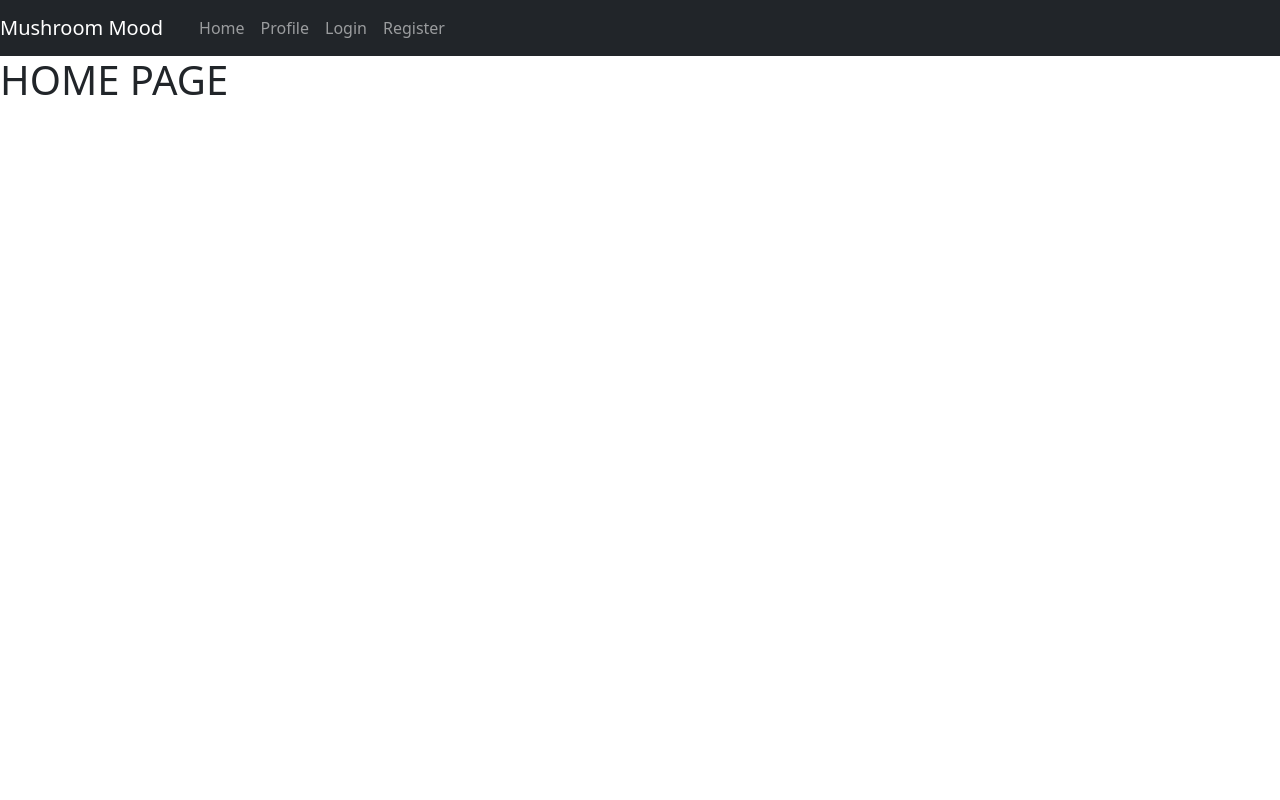
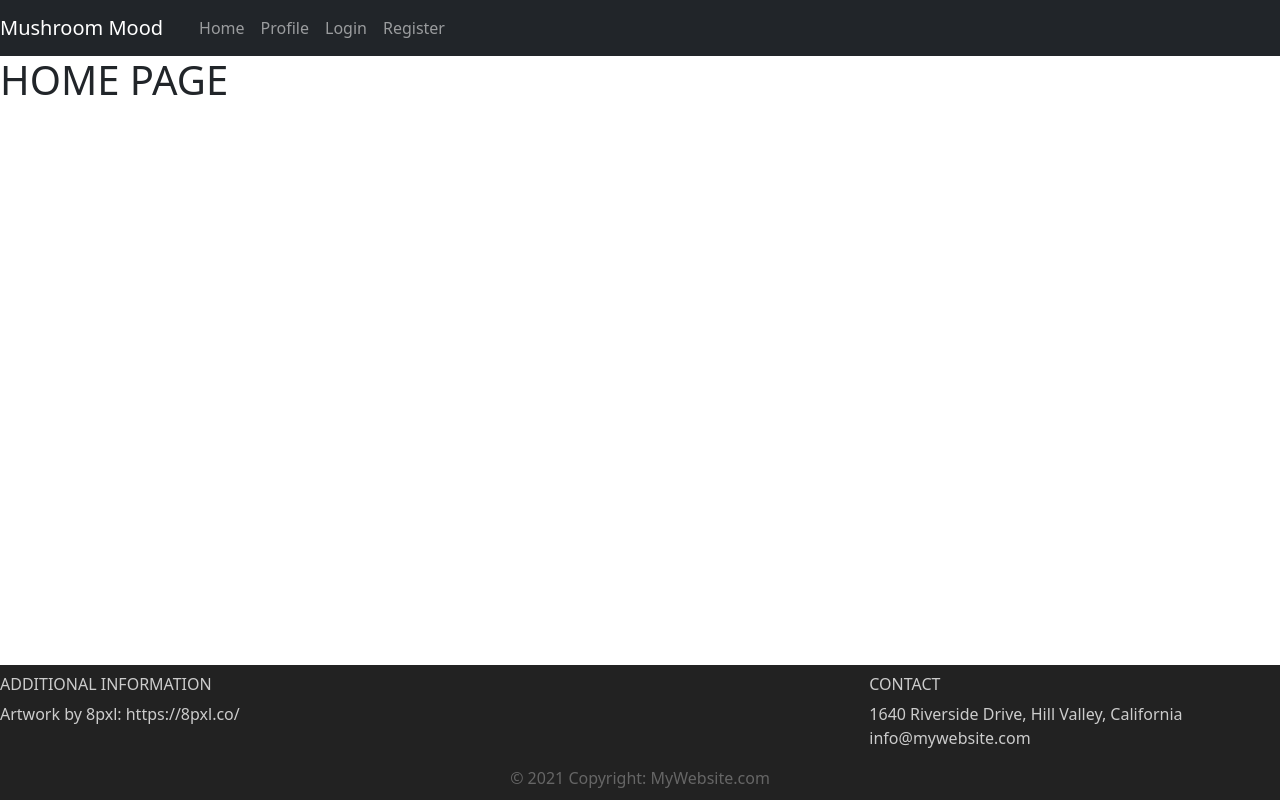
Before and after one commit to mekinleysaintvictor/CapstoneFrontend, a React (Create React App) app: page / in a window 1280 px wide. Built offline with nearby package versions, Linux system fonts and the light colour scheme.

Commit message:
Stylized footer.

```diff
--- a/package.json
+++ b/package.json
@@ -3,6 +3,7 @@
   "version": "0.1.0",
   "private": true,
   "dependencies": {
+    "@fortawesome/fontawesome-free": "^5.15.4",
     "@testing-library/jest-dom": "^5.14.1",
     "@testing-library/react": "^11.2.7",
     "@testing-library/user-event": "^12.8.3",
--- a/public/index.html
+++ b/public/index.html
@@ -24,6 +24,7 @@
       work correctly both with client-side routing and a non-root public URL.
       Learn how to configure a non-root public URL by running `npm run build`.
     -->
+
     <title>React App</title>
   </head>
   <body>
--- a/src/App.jsx
+++ b/src/App.jsx
@@ -15,6 +15,8 @@ import ProfilePage from './components/Profile/Profile';
 import EditProfile from './components/EditProfile/EditProfile';
 import Musician from './components/Musician/Musician';
 import 'bootstrap/dist/css/bootstrap.min.css';
+import Footer from './components/Footer/Footer';
+
 
 class App extends Component {
   state = { }
@@ -64,6 +66,7 @@ class App extends Component {
               <Route path="/page/:id" component={Musician}/>
               <Route path="/" exact component={HomePage}/>
             </Switch>
+            <Footer/>
           </div>
         </div>
       </div>
--- /dev/null
+++ b/src/components/Footer/Footer.css
@@ -0,0 +1,12 @@
+.page-footer {
+    background-color: #222;
+    color: #ccc;
+    padding: 10px 0 10px;
+    width: 100%;
+    position: fixed;
+    bottom: 0;
+}
+.footer-copyright {
+    color: #666;
+    /* padding: 40px 0; */
+}
--- /dev/null
+++ b/src/components/Footer/Footer.jsx
@@ -0,0 +1,33 @@
+import React from "react";
+import './Footer.css';
+
+function Footer () {
+
+
+    return(
+        <React.Fragment>
+        <footer class="page-footer">
+            <div class="fluid-container">
+                <div class="row">
+                    <div class="col-md-8 col-sm-8 col-sm-12">
+                        <h6 class="text-uppercase font-weight-bold">Additional Information</h6>
+                        <p>Artwork by 8pxl: https://8pxl.co/</p>
+                    </div>
+                    <div class="col-md-4 col-sm-4 col-sm-12">
+                        <h6 class="text-uppercase font-weight-bold">Contact</h6>
+                        <p>1640 Riverside Drive, Hill Valley, California
+                        <br/>info@mywebsite.com</p>
+                        {/* <br/>+ 01 234 567 88
+                        <br/>+ 01 234 567 89</p> */}
+                    </div>
+                    <div class="footer-copyright text-center">© 2021 Copyright: MyWebsite.com</div>
+                </div>
+            </div>
+        </footer>
+    </React.Fragment>
+
+
+    )
+}
+
+export default Footer;
```
Also changed, not shown: 1 other file (tests, documents, lock files or other folders).
